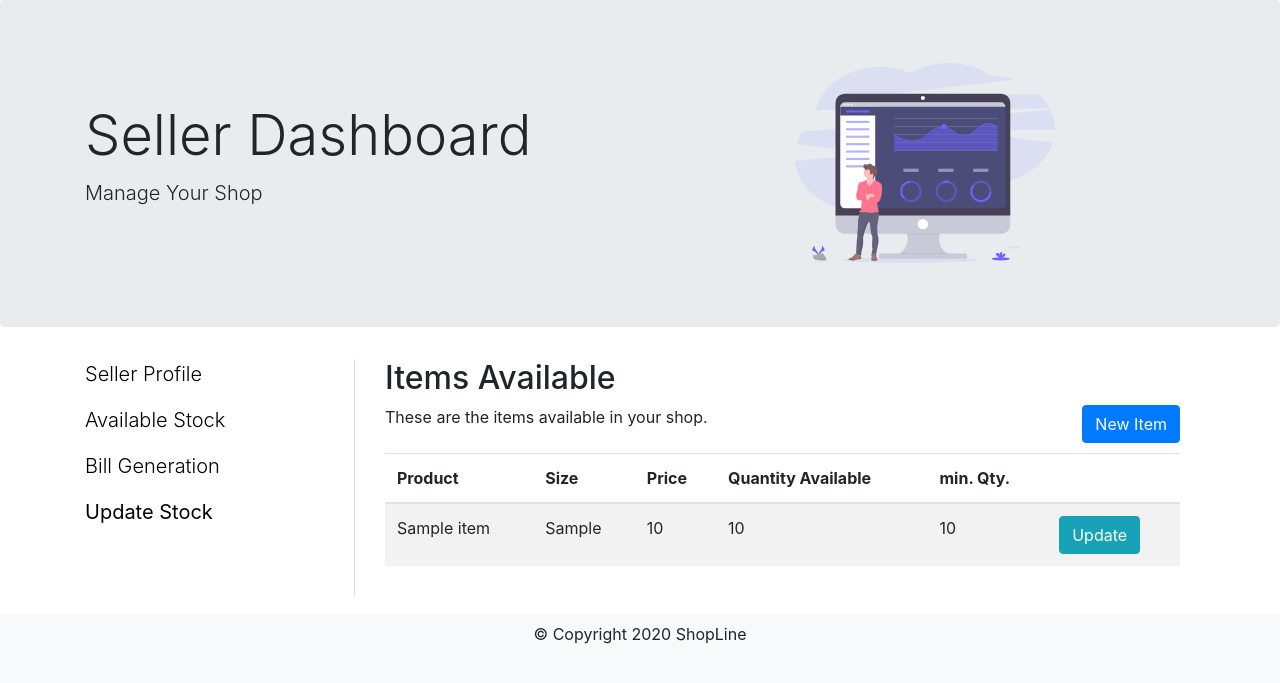
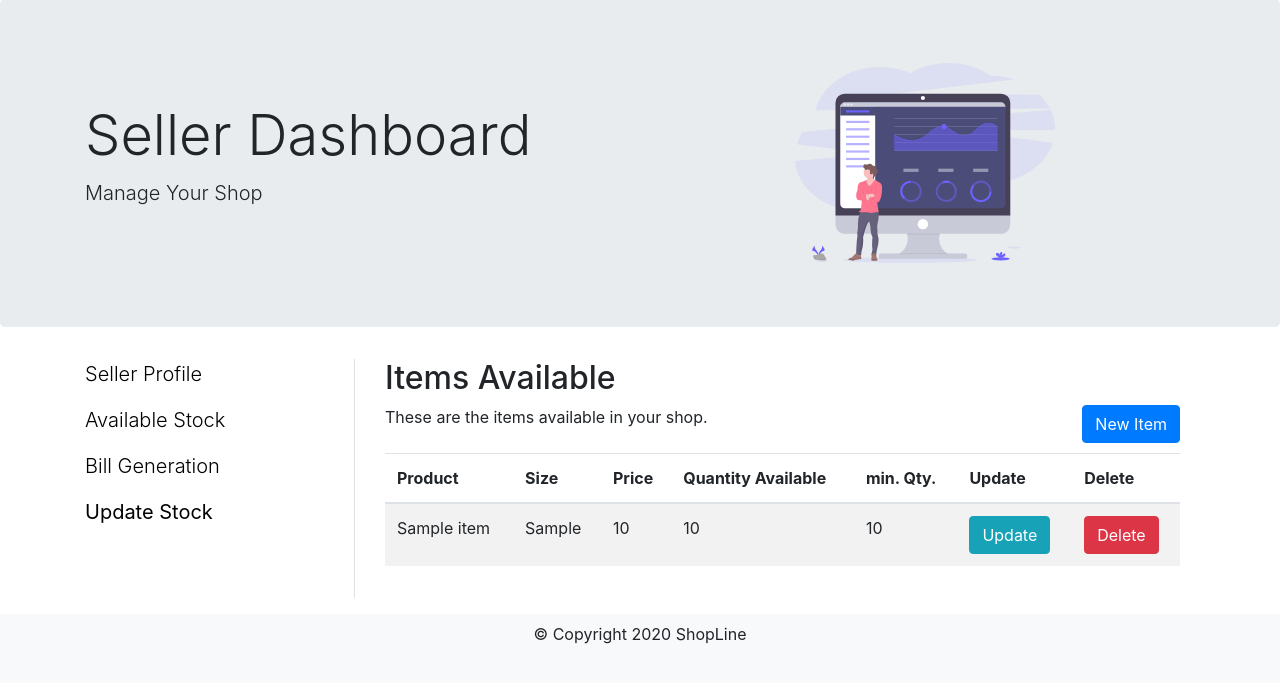
Before and after one commit to shubhanshu02/ShopLine, a Django app: page /dashboard/update in a window 1280 px wide. Shown: the part 79-762 px from the top of the page. Run offline with Django 3.2, Linux system fonts and the light colour scheme; a user stored in the database is signed in; tables that the repository leaves empty hold one stand-in row (values such as "Sample post"); some libraries are stand-ins or nearby versions; some web fonts are replaced.

Commit message:
Added Delete to the Update Stock Page

```diff
--- a/shop/templates/shop/update_stock.html
+++ b/shop/templates/shop/update_stock.html
@@ -24,7 +24,8 @@
                 <th>Price</th>
                 <th>Quantity Available</th>
                 <th>min. Qty.</th>
-                <th></th>
+                <th>Update</th>
+                <th>Delete</th>
             </tr>
         </thead>
         <tbody>
@@ -37,6 +38,8 @@
                 <td id="{{ item.name }} min"> {{ item.min_quantity }} </td>
                 <td> <button id="{{forloop.counter  }}" type="button" class="btn btn-info"
                         onClick="showModal(this.id)">Update</button> </td>
+                <td> <button type="button" class="btn btn-danger" onClick="deleteItem('{{item.name}}')">Delete</button>
+                </td>
             </tr>
             {% endfor %}
         </tbody>
@@ -92,11 +95,30 @@
         </div>
     </div>
 </div>
-
+<div class="modal" id="confirm" role="dialog">
+    <div class="modal-dialog" role="document">
+        <div class="modal-content">
+            <div class="modal-header">
+                <h5 class="modal-title">Warning</h5>
+                <button type="button" class="close" data-dismiss="modal" aria-label="Close">
+                    <span aria-hidden="true">&times;</span>
+                </button>
+            </div>
+            <div class="modal-body">
+                <p>Are you sure you want to delete <span id="title"></span>?</p>
+            </div>
+            <div class="modal-footer">
+                <button type="button" class="btn btn-danger" id='btn-delete' onclick="handleConf()">Yes</button>
+                <button type="button" class="btn btn-success" data-dismiss="modal">No</button>
+            </div>
+        </div>
+    </div>
+</div>
 <script>
     {% if itm %}
     let items = {{ itm | safe }};
     {% endif %}
+
     function showModal(id) {
         id = Number(id) - 1;
         document.getElementById('updateModal').innerHTML = `
@@ -218,6 +240,34 @@
             }
         });
     }
+    const handleConf = (name) => {
+        $.ajax({
+            url: "{% url 'Delete Item' %}",
+            method: "POST",
+            data: { name: name },
+            success: function (data, status, xhr) {
+                if (data['status'] == "Success") {
+                    return window.location.reload();
+                }
+                iziToast.error({
+                    title: 'Error',
+                    message: `${data['status']}`,
+                });
+                console.log(data);
 
+            },
+            error: function (xhr, status, err) {
+                iziToast.error({
+                    title: 'Error',
+                    message: `${err}`,
+                });
+            }
+        });
+    };
+    function deleteItem(name) {
+        document.getElementById('title').innerText = name;
+        document.getElementById('btn-delete').onclick = () => handleConf(name);
+        $('#confirm').modal();
+    }
 </script>
 {% endblock %}
--- a/shop/urls.py
+++ b/shop/urls.py
@@ -8,5 +8,6 @@ urlpatterns = [
     path('dashboard/bill', views.bill_generate, name='Bill Generation'),
     path('dashboard/update', views.update_stock, name='Update Stock'),
     path('notifications', views.notifications, name='notifications'),
-    path('dashboard/add',views.newItem,name="New Item")
+    path('dashboard/add', views.newItem, name="New Item"),
+    path('dashboard/delete', views.deleteItem, name="Delete Item"),
 ]
--- a/shop/views.py
+++ b/shop/views.py
@@ -31,8 +31,7 @@ def stock(request):
 def dashboard(request):
     seller = Seller.objects.filter(user=request.user)[0]
     old_bills = Bill.objects.filter(seller=seller)
-    return render(request, 'shop/dashboard_home.html', {'seller': seller,'old_bills':old_bills})
-
+    return render(request, 'shop/dashboard_home.html', {'seller': seller, 'old_bills': old_bills})
 
 
 @csrf_exempt
@@ -149,3 +148,18 @@ def newItem(request):
     except IntegrityError:
         return JsonResponse({'status': "An Item with Same Name Already Exists"})
     return JsonResponse({'status': 'Success'})
+
+
+@csrf_exempt
+@require_POST
+def deleteItem(request):
+    if not request.user.is_authenticated:
+        return JsonResponse({'status': 'Bad Request'})
+    try:
+        current_seller = Seller.objects.get(user=request.user)
+        name = request.POST.get('name')
+        item = Item.objects.get(name=name)
+        item.delete()
+    except Exception as exc:
+        return JsonResponse({'status': str(exc)})
+    return JsonResponse({'status': 'Success'})
```
